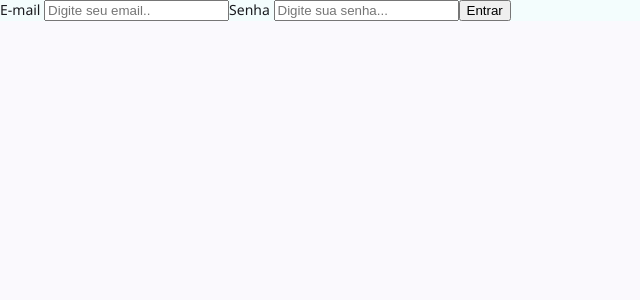
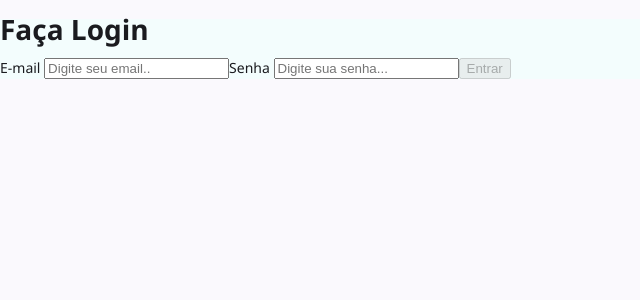
Before and after one commit to luanapaes/Recipe-Book, an Angular app: page / in a window 1280 px wide. Shown: the top 300 px of the page, without its empty margins (0-640 px from the left). Built offline with nearby package versions, Linux system fonts and the light colour scheme.

Commit message:
feat: adiciona validação no botão submit para desabilita-lo caso o formulário seja inválido.

```diff
--- a/src/app/pages/login/login.html
+++ b/src/app/pages/login/login.html
@@ -1,5 +1,6 @@
-<main>
-    <form [formGroup]="loginForm" (submit)="onSubmit()">
+<main class="flex">
+    <form [formGroup]="loginForm" (submit)="onSubmit()" class="flex">
+        <h1>Faça Login</h1>
         <label for="email">E-mail
             <input type="text" name="email" formControlName="email" placeholder="Digite seu email..">
         </label>
@@ -8,6 +9,6 @@
             <input type="password" name="password" formControlName="password" placeholder="Digite sua senha...">
         </label>
 
-        <button type="submit">Entrar</button>
+        <button type="submit" [disabled]="!loginForm.valid">Entrar</button>
     </form>
 </main>
```
